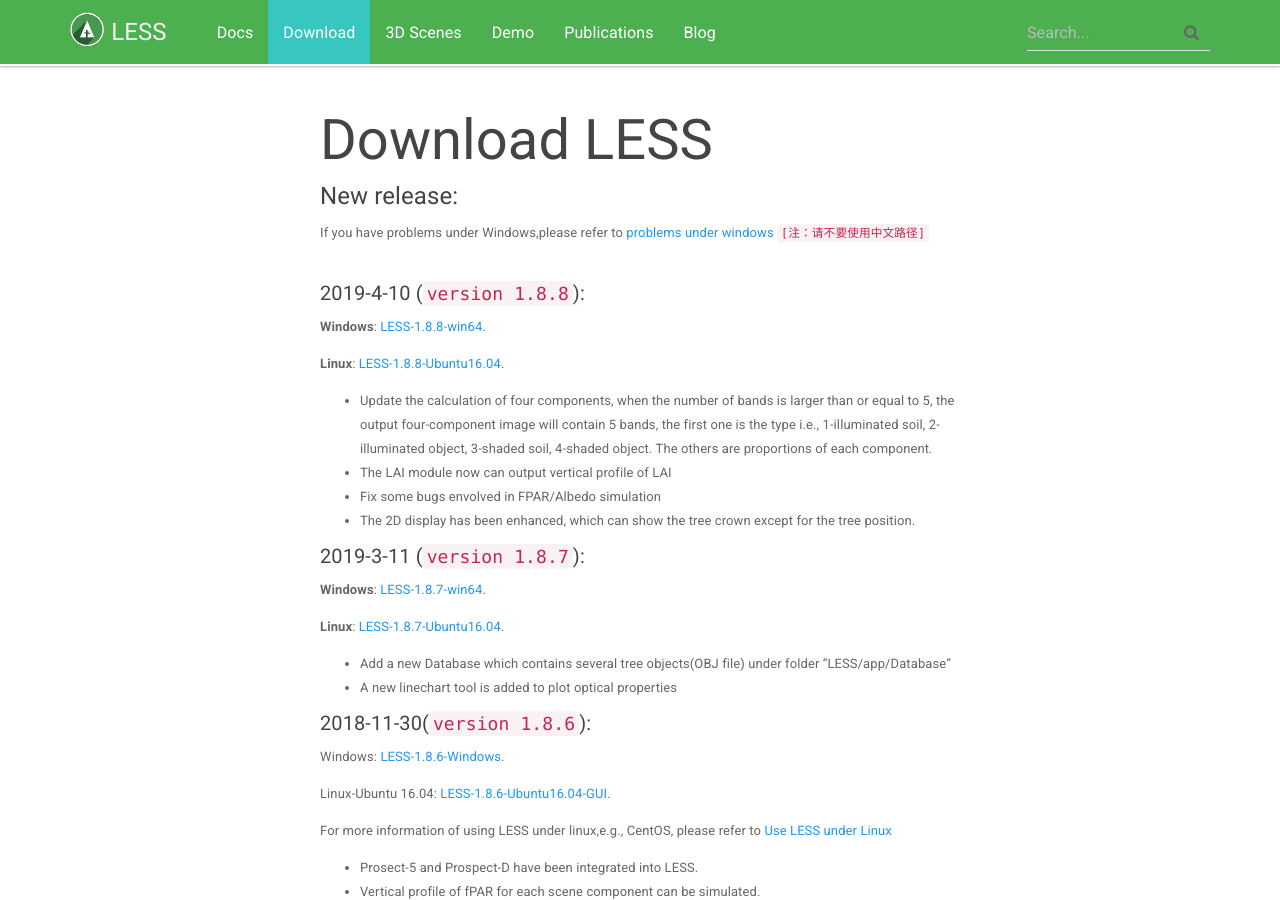
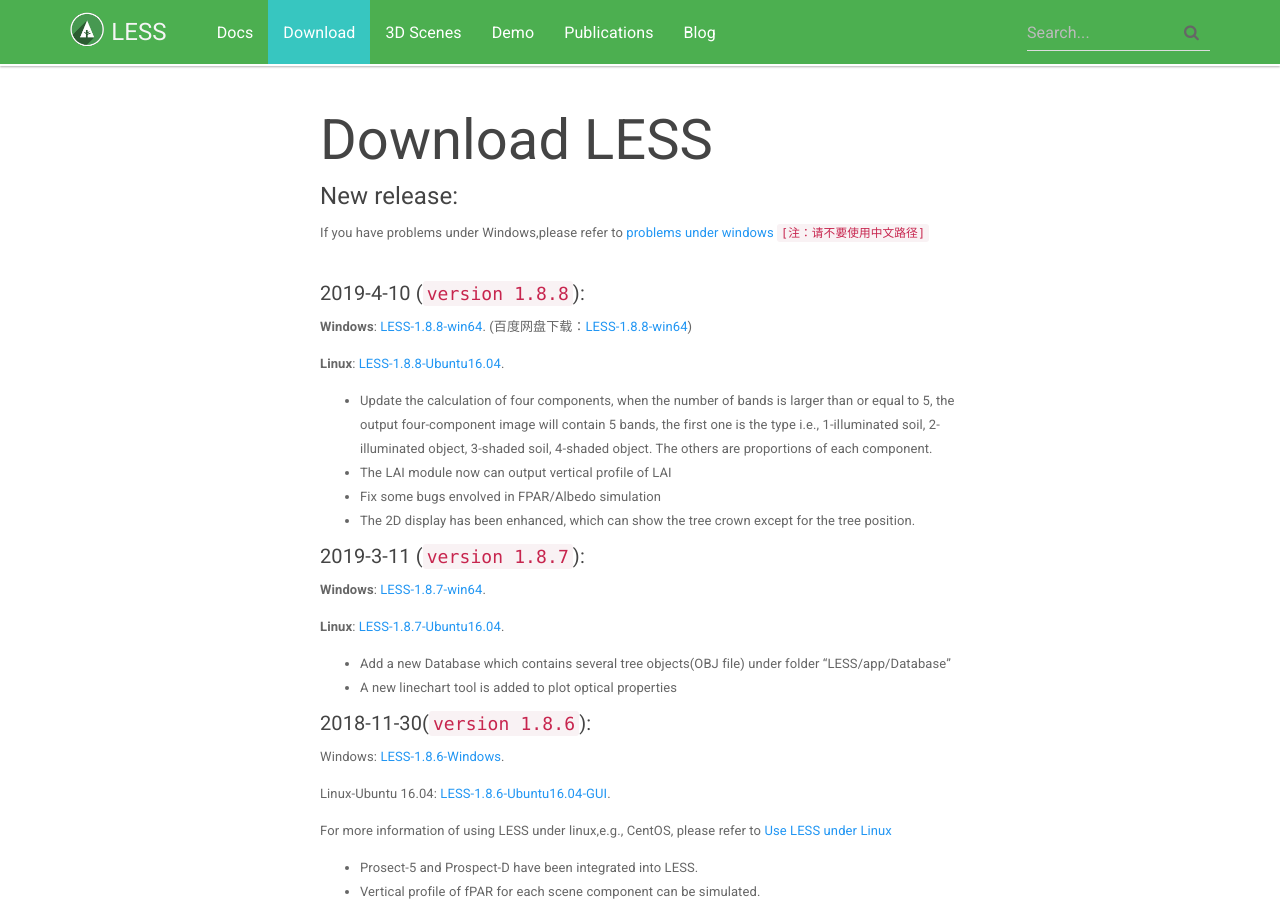
Before and after one commit to jianboqi/jianboqi.github.io, a Jekyll site: the page built from download-less.md, in a window 1280 px wide and 900 px high. Built offline with Jekyll 4.4.1, drawn with Linux system fonts in a browser that asks for light colours; nearby versions of some CDN libraries.

Commit message:
Update download-less.md

```diff
--- a/download-less.md
+++ b/download-less.md
@@ -15,7 +15,7 @@
 <br>
 
 ##### 2019-4-10 (`version 1.8.8`):
-**Windows**: <a href="https://github.com/jianboqi/lessrt/releases/download/LESS-1.8.8/LESS-1.8.8-win64.exe" onClick="ga('send', 'event', 'LESSDownload','V1.8.8','Win64');">LESS-1.8.8-win64</a>.
+**Windows**: <a href="https://github.com/jianboqi/lessrt/releases/download/LESS-1.8.8/LESS-1.8.8-win64.exe" onClick="ga('send', 'event', 'LESSDownload','V1.8.8','Win64');">LESS-1.8.8-win64</a>. (百度网盘下载：<a href="https://pan.baidu.com/s/15i7BpX9p1WfsPMGxzxwLBg" onClick="ga('send', 'event', 'LESSDownload','V1.8.8','Win64');">LESS-1.8.8-win64</a>)
 
 **Linux**: <a href="https://github.com/jianboqi/lessrt/releases/download/LESS-1.8.8/LESS-1.8.8-Ubuntu16.04.zip" onClick="ga('send', 'event', 'LESSDownload','V1.8.8','Ubuntu16.04');">LESS-1.8.8-Ubuntu16.04</a>.
 
```
